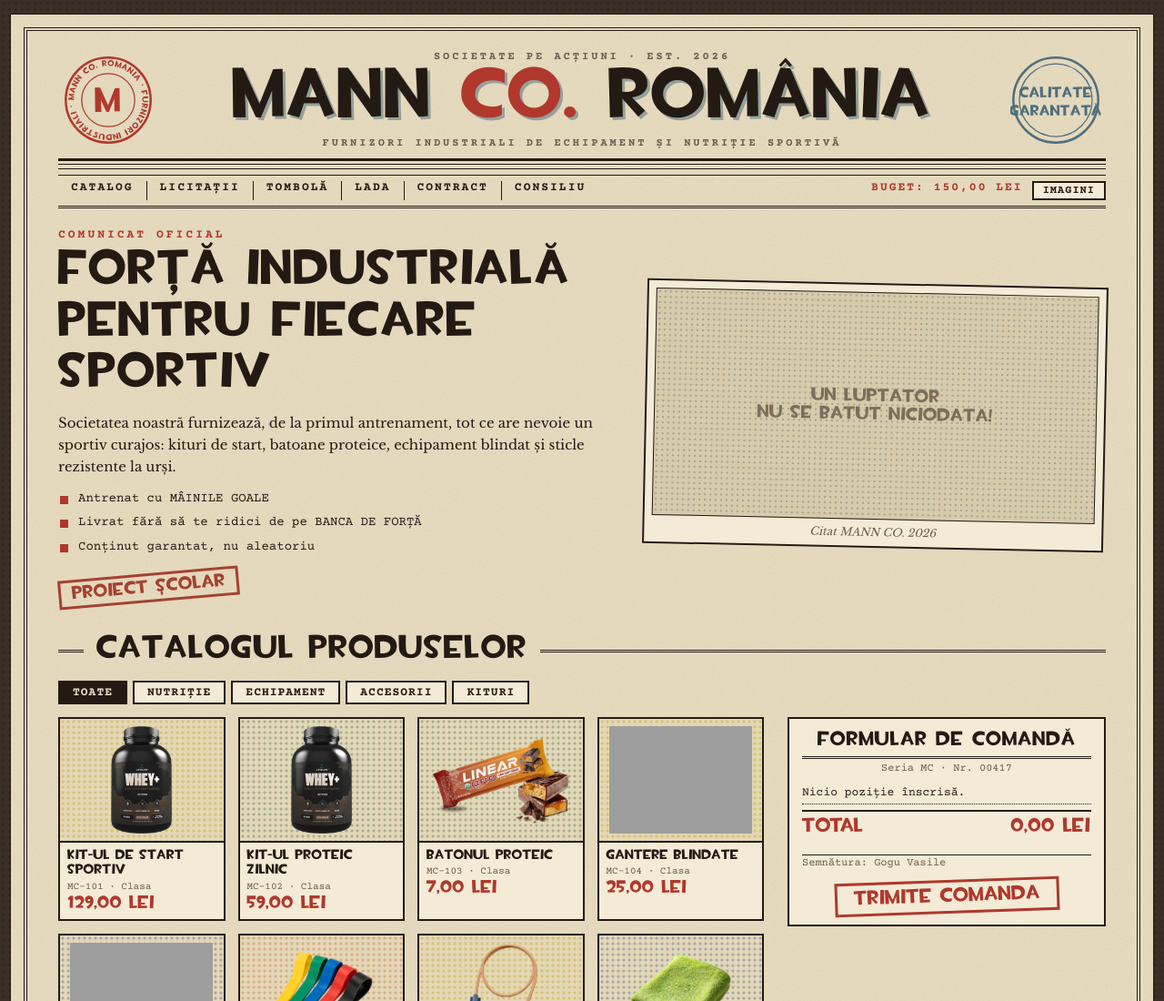
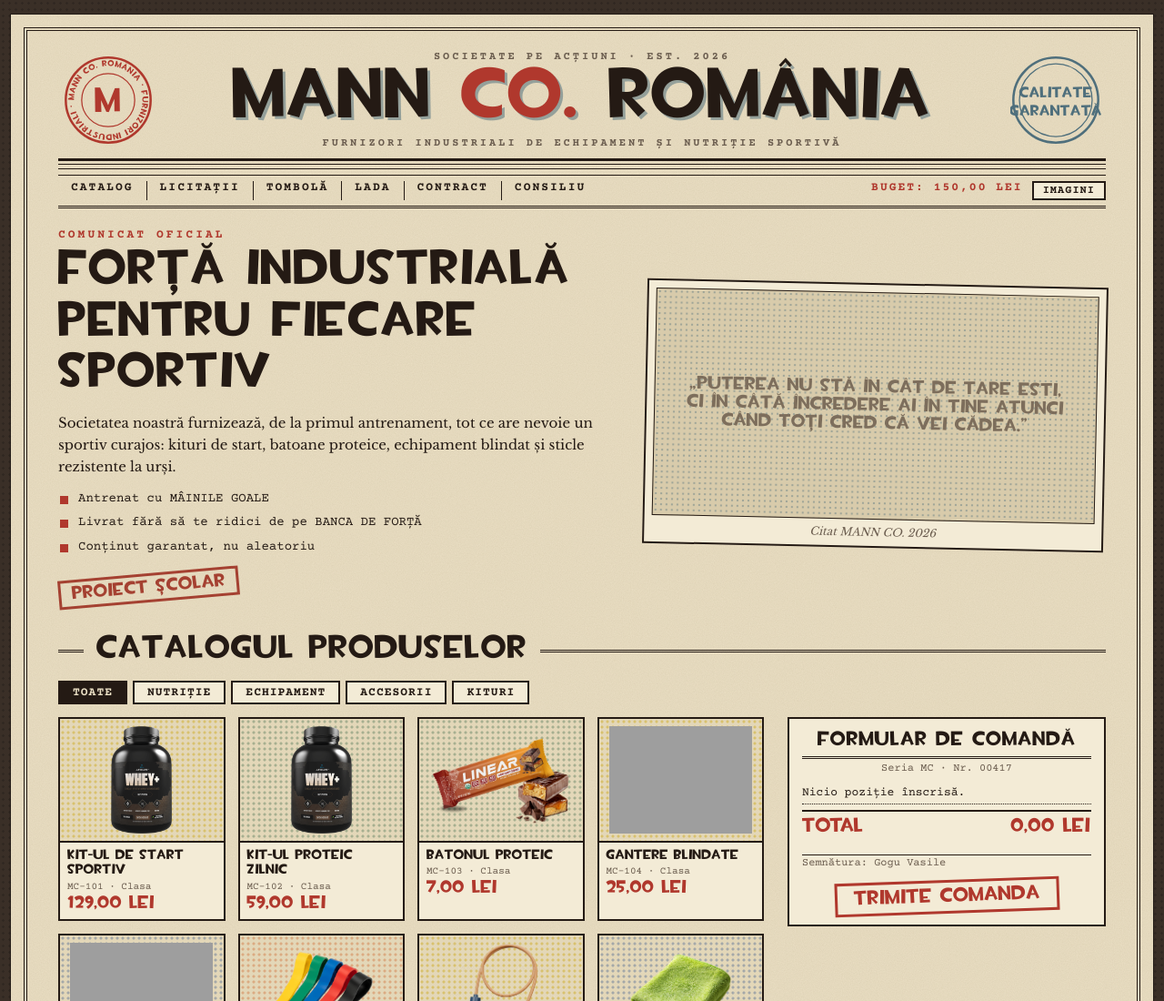
Before and after one commit to BapaiRO/manncoromania, a plain HTML site: page index.html in a window 1280 px wide. Shown: the top 1100 px of the page at 91% size. Drawn offline with nearby package versions, Linux system fonts and the light colour scheme; grey boxes are pictures that could not be loaded.

Commit message:
Update index.html

```diff
--- a/index.html
+++ b/index.html
@@ -113,7 +113,7 @@ th,td{border:1px solid var(--ink);padding:8px 10px;text-align:left}th{font:400 1
 <p>Societatea noastră furnizează, de la primul antrenament, tot ce are nevoie un sportiv curajos: kituri de start, batoane proteice, echipament blindat și sticle rezistente la urși.</p>
 <ul class="lst"><li>Antrenat cu MÂINILE GOALE</li><li>Livrat fără să te ridici de pe BANCA DE FORȚĂ</li><li>Conținut garantat, nu aleatoriu</li></ul>
 <div class="stamp">Proiect școlar</div></div>
-<div class="photo"><div class="ph"><div class="img cov" data-k="banner"></div><div class="lb">Un luptator<br>nu se batut niciodata!</div></div><cite>Citat MANN CO. 2026</cite></div>
+<div class="photo"><div class="ph"><div class="img cov" data-k="banner"></div><div class="lb">„Puterea nu stă în cât de tare esti,<br>ci în câtă încredere ai în tine atunci când toți cred că vei cădea.”</div></div><cite>Citat MANN CO. 2026</cite></div>
 </div>
 
 <div class="sh" id="catalog"><h2>Catalogul produselor</h2></div>
```
